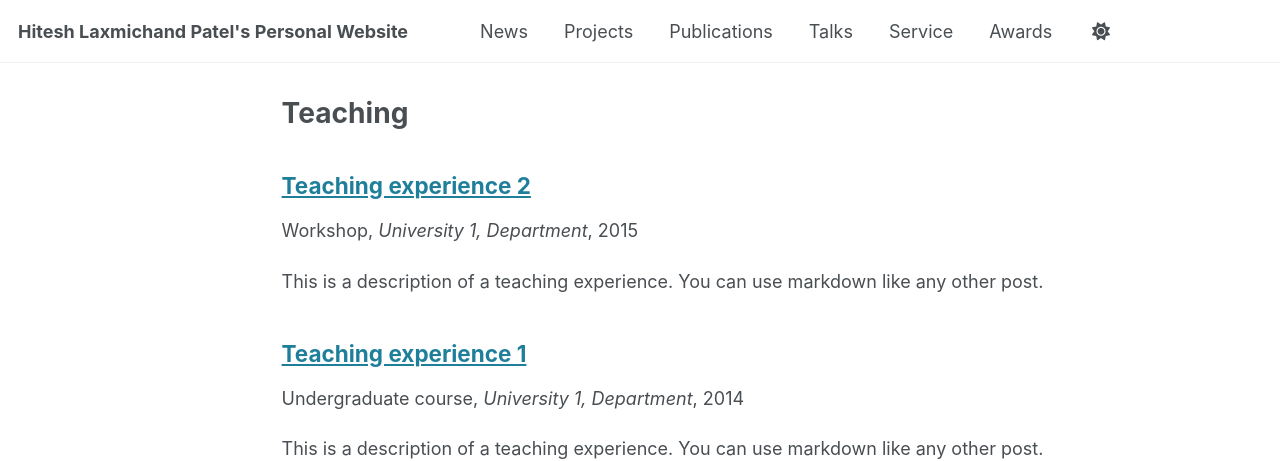
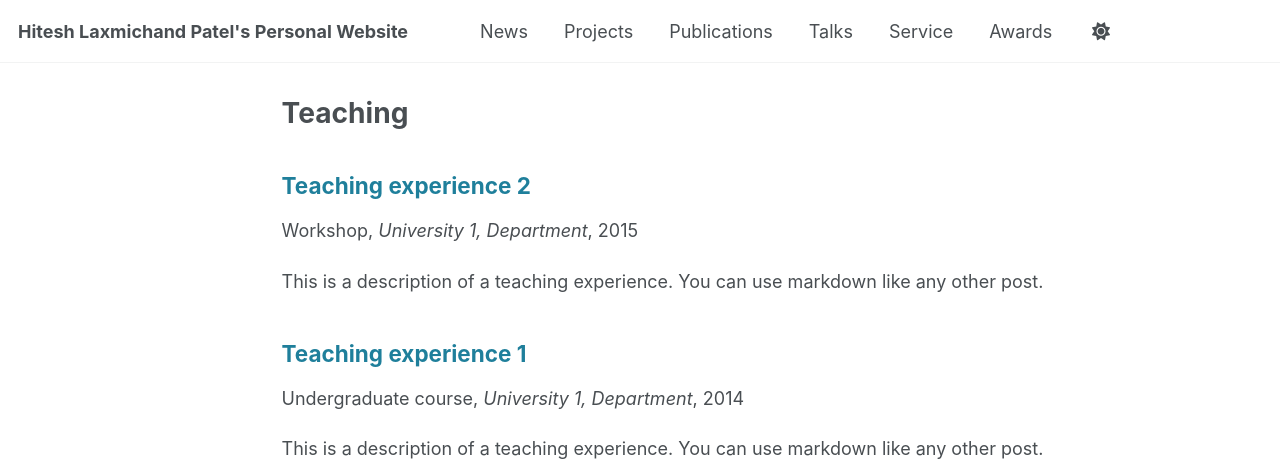
Before and after one commit to HITESHLPATEL/hiteshlpatel.github.io, a Jekyll site: the page built from _pages/teaching.html, in a window 1280 px wide. Shown: the top 461 px of the page. Built offline with Jekyll 4.4.1, drawn with Linux system fonts in a browser that asks for light colours.

Commit message:
Show link underlines only on hover and focus
Bold, colored, underlined publication titles read as heavy. Keep the
color and weight, and reveal the underline on hover or keyboard focus.

Co-Authored-By: Claude Fable 5.1 <noreply@anthropic.com>
Claude-Session: https://claude.ai/code/session_01LL4HLjH3KeFhqDB1atnpvf

```diff
--- a/_sass/_custom.scss
+++ b/_sass/_custom.scss
@@ -58,3 +58,15 @@
   margin-right: 2px;
   color: var(--global-award-icon-color);
 }
+
+/* Links in page content and archive lists: color carries the link,
+   the underline appears on hover and keyboard focus. */
+.archive a:not(.btn),
+.page__content a:not(.btn) {
+  text-decoration: none;
+
+  &:hover,
+  &:focus {
+    text-decoration: underline;
+  }
+}
```
